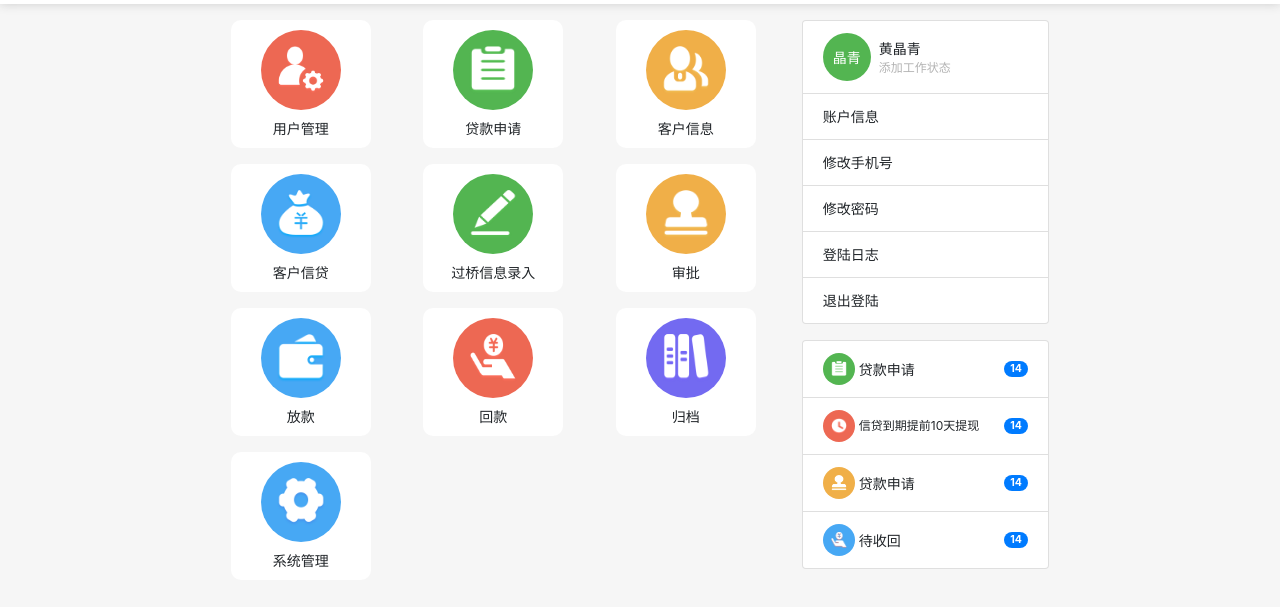
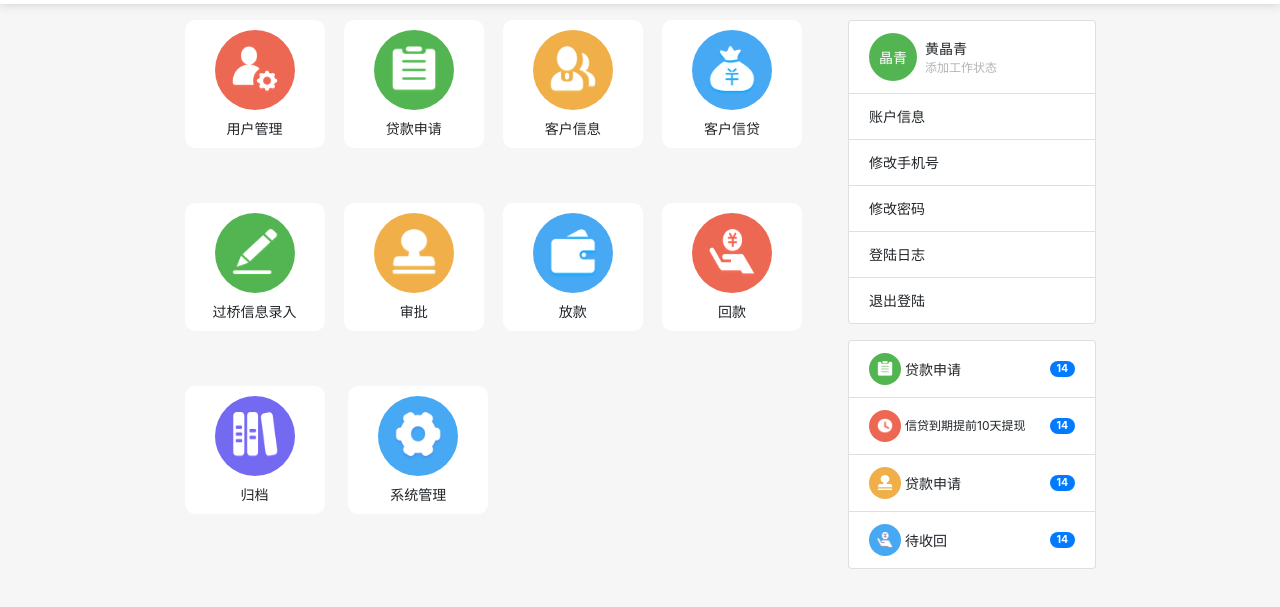
Before and after one commit to Sunfloweee/bootstrap-4, a plain HTML site: page home.html in a window 1280 px wide. Shown: the part 61-668 px from the top of the page. Drawn offline with Linux system fonts and the light colour scheme.

Commit message:
首页图标显示修改

```diff
--- a/home.html
+++ b/home.html
@@ -39,72 +39,71 @@
     </header>
     <main class="container w-100 d-flex justify-content-center mt-3">
         <div class="row justify-content-md-center ml-0 mr-0">
-            <section
-                    class="col-sm-12 col-md-6 justify-content-md-between ml-0 mr-0 offset-md-1 row mr-md-3 justify-content-sm-center left-main ">
-                <div class="col-md-3 d-flex flex-column icon-item justify-content-center align-items-center"
+            <section class="col-sm-12 col-md-7 justify-content-md-between ml-0 mr-0  row mr-md-3 justify-content-sm-center left-main ">
+                <div class="col-md-2 d-flex flex-column icon-item justify-content-center align-items-center"
                      id="userManage">
                     <div class="icon-img-item danger-bg-color">
                         <img src="./image/user-manage.png" alt="" class="img-fluid icon-img">
                     </div>
                     <span>用户管理</span>
                 </div>
-                <div class="col-md-3 d-flex flex-column icon-item justify-content-center align-items-center"
+                <div class="col-md-2 d-flex flex-column icon-item justify-content-center align-items-center"
                      id="loan">
                     <div class="icon-img-item primary-bg-color">
                         <img src="./image/loan.png" alt="" class="img-fluid icon-img">
                     </div>
                     <span>贷款申请</span>
                 </div>
-                <div class="col-md-3 d-flex flex-column icon-item justify-content-center align-items-center"
+                <div class="col-md-2 d-flex flex-column icon-item justify-content-center align-items-center"
                      id="add-info">
                     <div class="icon-img-item warn-bg-color">
                         <img src="./image/customer.png" alt="" class="img-fluid icon-img">
                     </div>
                     <span>客户信息</span>
                 </div>
-                <div class="col-md-3 d-flex flex-column icon-item justify-content-center align-items-center"
+                <div class="col-md-2 d-flex flex-column icon-item justify-content-center align-items-center"
                      id="credit">
                     <div class="icon-img-item sky-bg-color">
                         <img src="./image/money.png" alt="" class="img-fluid icon-img">
                     </div>
                     <span>客户信贷</span>
                 </div>
-                <div class="col-md-3 d-flex flex-column icon-item justify-content-center align-items-center"
+                <div class="col-md-2 d-flex flex-column icon-item justify-content-center align-items-center"
                      id="info-add">
                     <div class="icon-img-item primary-bg-color">
                         <img src="./image/add.png" alt="" class="img-fluid icon-img">
                     </div>
                     <span>过桥信息录入</span>
                 </div>
-                <div class="col-md-3 d-flex flex-column icon-item justify-content-center align-items-center"
+                <div class="col-md-2 d-flex flex-column icon-item justify-content-center align-items-center"
                      id="examine">
                     <div class="icon-img-item warn-bg-color">
                         <img src="./image/approval.png" alt="" class="img-fluid icon-img">
                     </div>
                     <span>审批</span>
                 </div>
-                <div class="col-md-3 d-flex flex-column icon-item justify-content-center align-items-center"
+                <div class="col-md-2 d-flex flex-column icon-item justify-content-center align-items-center"
                 id="grant">
                     <div class="icon-img-item sky-bg-color">
                         <img src="./image/advance.png" alt="" class="img-fluid icon-img">
                     </div>
                     <span>放款</span>
                 </div>
-                <div class="col-md-3 d-flex flex-column icon-item justify-content-center align-items-center"
+                <div class="col-md-2 d-flex flex-column icon-item justify-content-center align-items-center"
                 id="recycle">
                     <div class="icon-img-item danger-bg-color">
                         <img src="./image/money-back.png" alt="" class="img-fluid icon-img">
                     </div>
                     <span>回款</span>
                 </div>
-                <div class="col-md-3 d-flex flex-column icon-item justify-content-center align-items-center"
+                <div class="col-md-2 d-flex flex-column icon-item justify-content-center align-items-center"
                 id="archiving">
                     <div class="icon-img-item violet-bg-color">
                         <img src="./image/file.png" alt="" class="img-fluid icon-img">
                     </div>
                     <span>归档</span>
                 </div>
-                <div class="col-md-3 d-flex flex-column icon-item justify-content-center align-items-center">
+                <div class="col-md-2 d-flex flex-column icon-item justify-content-center align-items-center">
                     <div class="icon-img-item sky-bg-color">
                         <img src="./image/setting.png" alt="" class="img-fluid icon-img">
                     </div>
@@ -1600,8 +1599,8 @@
     </div>
 </div>
 
-<!--客户贷款列表-->
-<div id="creditModal" class="modal fade bd-example-modal-lg" tabindex="-1" role="dialog"
+<!--客户信贷-->
+<div id="creditModal" class="modal fade bd-example-modal-lg left-inherit" tabindex="-1" role="dialog"
      aria-labelledby="myLargeModalLabel"
      aria-hidden="true">
     <div class="modal-dialog modal-lg w-100">
@@ -1986,7 +1985,7 @@
 <div id="archivingModal" class="modal fade modal-fixed-right" tabindex="-1" role="dialog"
      aria-labelledby="myLargeModalLabel"
      aria-hidden="true">
-    <div class="modal-dialog modal-dialog-centered modal-lg" style="position: absolute; right: 0; width: 79%;">
+    <div class="modal-dialog modal-dialog-centered modal-lg">
         <div class="modal-content">
             <div class="modal-header">
                 <h5 class="modal-title">归档信息录入</h5>
@@ -2739,6 +2738,5 @@
   })
 
 
-
 </script>
 </html>
```
